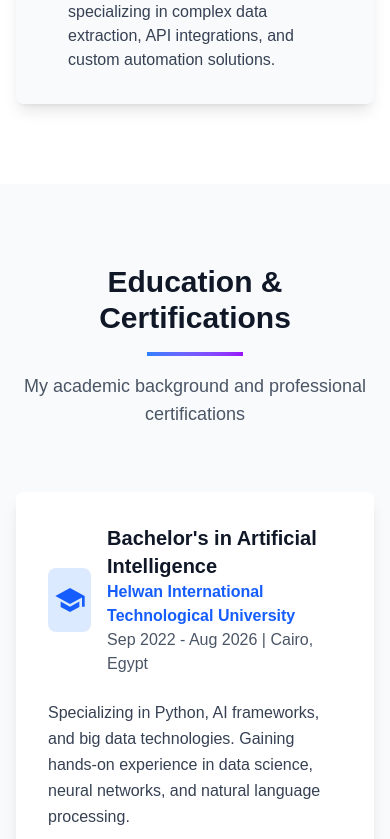
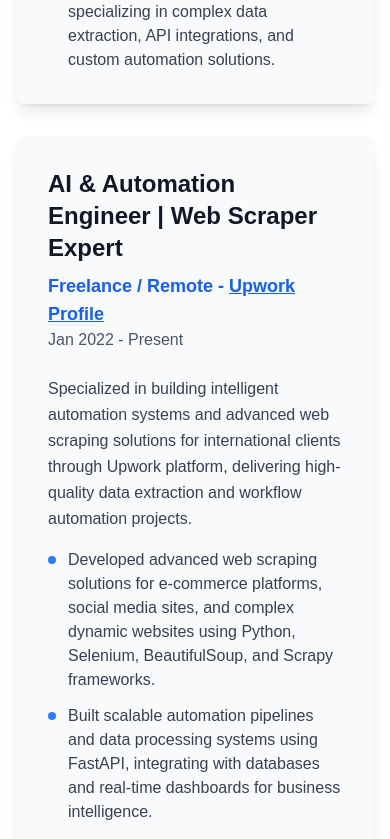
Before and after one commit to xx36Mostafa/mustafa-portfolio, a Next.js app: page / in a window 390 px wide. Shown: the part 5438-6277 px from the top of the page. Built offline with nearby package versions, Linux system fonts and the light colour scheme.

Commit message:
Update page.tsx

```diff
--- a/src/app/page.tsx
+++ b/src/app/page.tsx
@@ -508,6 +508,45 @@ export default function Home() {
                   </ul>
                 </div>
               </div>
+              <div className="bg-gray-50 dark:bg-gray-800 p-8 rounded-lg shadow-lg hover:shadow-xl transition-all duration-300 transform hover:-translate-y-2 hover-lift group hover:bg-gradient-to-br hover:from-blue-50 hover:to-indigo-50 dark:hover:from-gray-700 dark:hover:to-blue-900 opacity-0 animate-slide-in-bottom" style={{ animationDelay: '0.8s' }}>
+                <div className="flex flex-col md:flex-row md:items-center md:justify-between mb-6">
+                  <div>
+                    <h3 className="text-2xl font-bold text-gray-900 dark:text-white mb-2 group-hover:text-blue-600 dark:group-hover:text-blue-400 transition-colors duration-300">
+                      AI & Automation Engineer | Web Scraper Expert
+                    </h3>
+                    <p className="text-lg text-blue-600 dark:text-blue-400 font-semibold">
+                      Freelance / Remote - <a href="https://www.upwork.com/freelancers/~01f4c8c8a8a8a8a8" target="_blank" rel="noopener noreferrer" className="hover:text-blue-700 dark:hover:text-blue-300 transition-colors underline">Upwork Profile</a>
+                    </p>
+                  </div>
+                  <div className="text-gray-600 dark:text-gray-300 font-medium">
+                    Jan 2022 - Present
+                  </div>
+                </div>
+                <div className="space-y-4">
+                  <p className="text-gray-700 dark:text-gray-300 leading-relaxed">
+                    Specialized in building intelligent automation systems and advanced web scraping solutions for international clients through Upwork platform, delivering high-quality data extraction and workflow automation projects.
+                  </p>
+                  <ul className="space-y-3 text-gray-700 dark:text-gray-300">
+                    <li className="flex items-start">
+                      <span className="w-2 h-2 bg-blue-500 rounded-full mt-2 mr-3 flex-shrink-0"></span>
+                      Developed advanced web scraping solutions for e-commerce platforms, social media sites, and complex dynamic websites using Python, Selenium, BeautifulSoup, and Scrapy frameworks.
+                    </li>
+                    <li className="flex items-start">
+                      <span className="w-2 h-2 bg-blue-500 rounded-full mt-2 mr-3 flex-shrink-0"></span>
+                      Built scalable automation pipelines and data processing systems using FastAPI, integrating with databases and real-time dashboards for business intelligence.
+                    </li>
+                    <li className="flex items-start">
+                      <span className="w-2 h-2 bg-blue-500 rounded-full mt-2 mr-3 flex-shrink-0"></span>
+                      Created intelligent Telegram bots and desktop automation tools for workflow optimization, customer service automation, and data management.
+                    </li>
+                    <li className="flex items-start">
+                      <span className="w-2 h-2 bg-blue-500 rounded-full mt-2 mr-3 flex-shrink-0"></span>
+                      Delivered 50+ successful projects on Upwork with 100% client satisfaction, specializing in complex data extraction, API integrations, and custom automation solutions.
+                    </li>
+                  </ul>
+                </div>
+              </div>
+
             </div>
           </div>
         </section>
```
